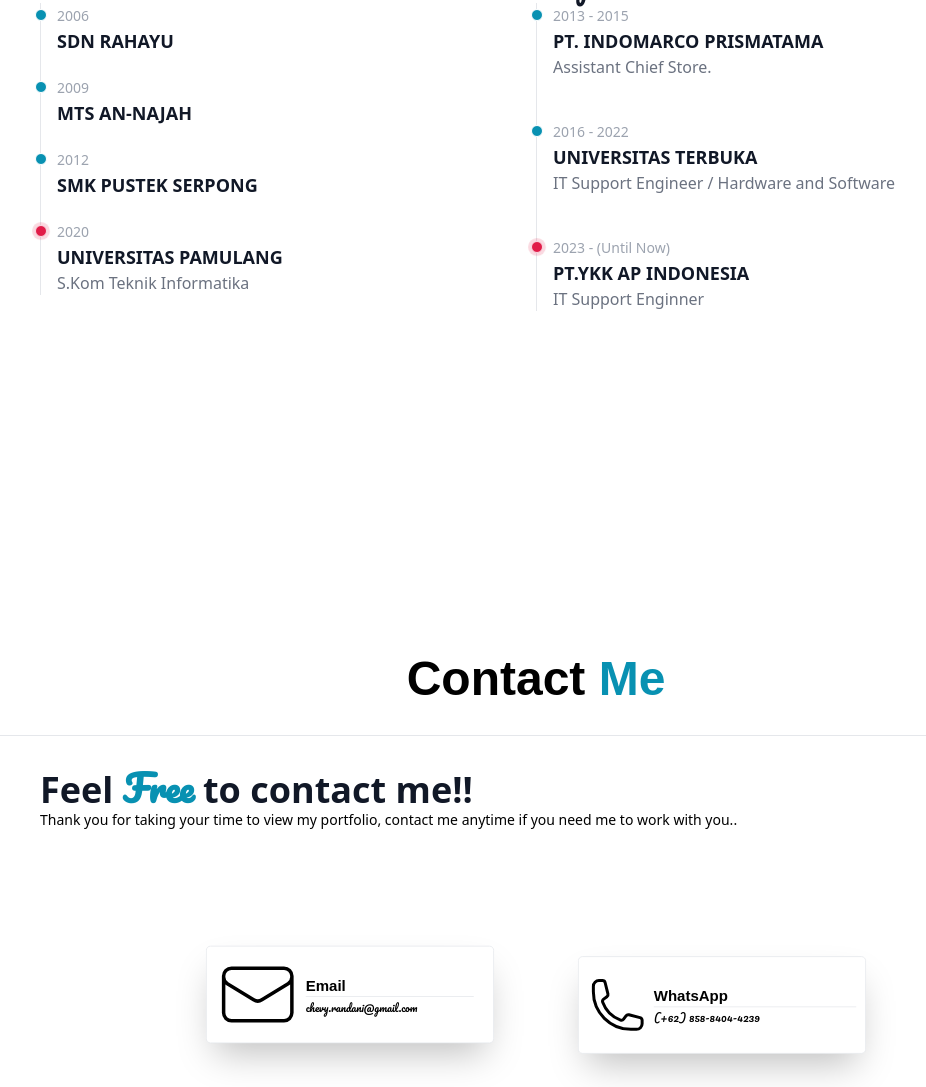
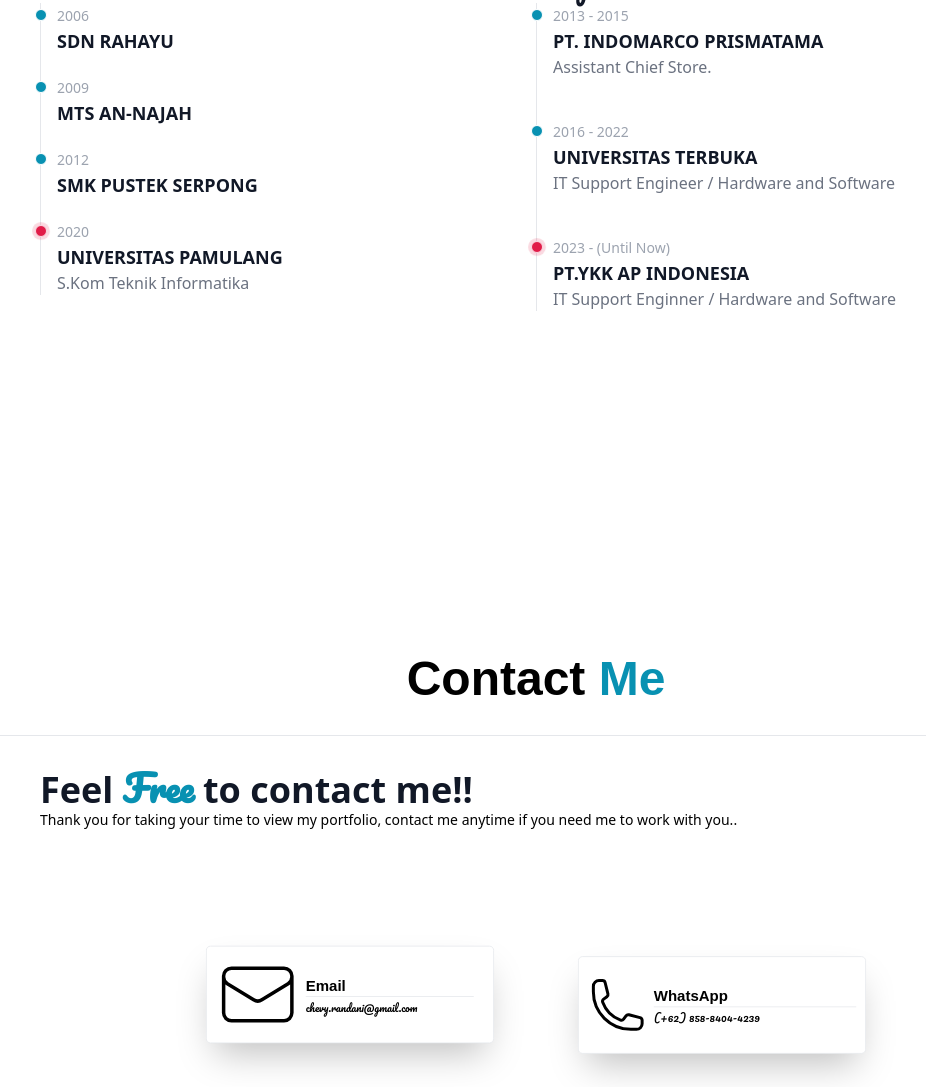
Before and after one commit to copcop22/landingpage-tailwind-css, a website: page public/index.html in a window 1280 px wide. Shown: the part 2657-3744 px from the top of the page, without its empty margins (104-1030 px from the left). Drawn offline with nearby package versions, Linux system fonts and the light colour scheme.

Commit message:
Update index.html

```diff
--- a/public/index.html
+++ b/public/index.html
@@ -550,7 +550,7 @@
                                         class="mb-1 text-sm font-normal leading-none text-gray-400 dark:text-gray-500">2023 - (Until Now)</time>
                                     <h3 class="text-lg font-semibold text-gray-900 dark:text-white">PT.YKK AP INDONESIA
                                     </h3>
-                                    <p class="text-base font-normal text-gray-500 dark:text-gray-400">IT Support Enginner</p>
+                                    <p class="text-base font-normal text-gray-500 dark:text-gray-400">IT Support Enginner / Hardware and Software</p>
                                 </li>
 
 
```
